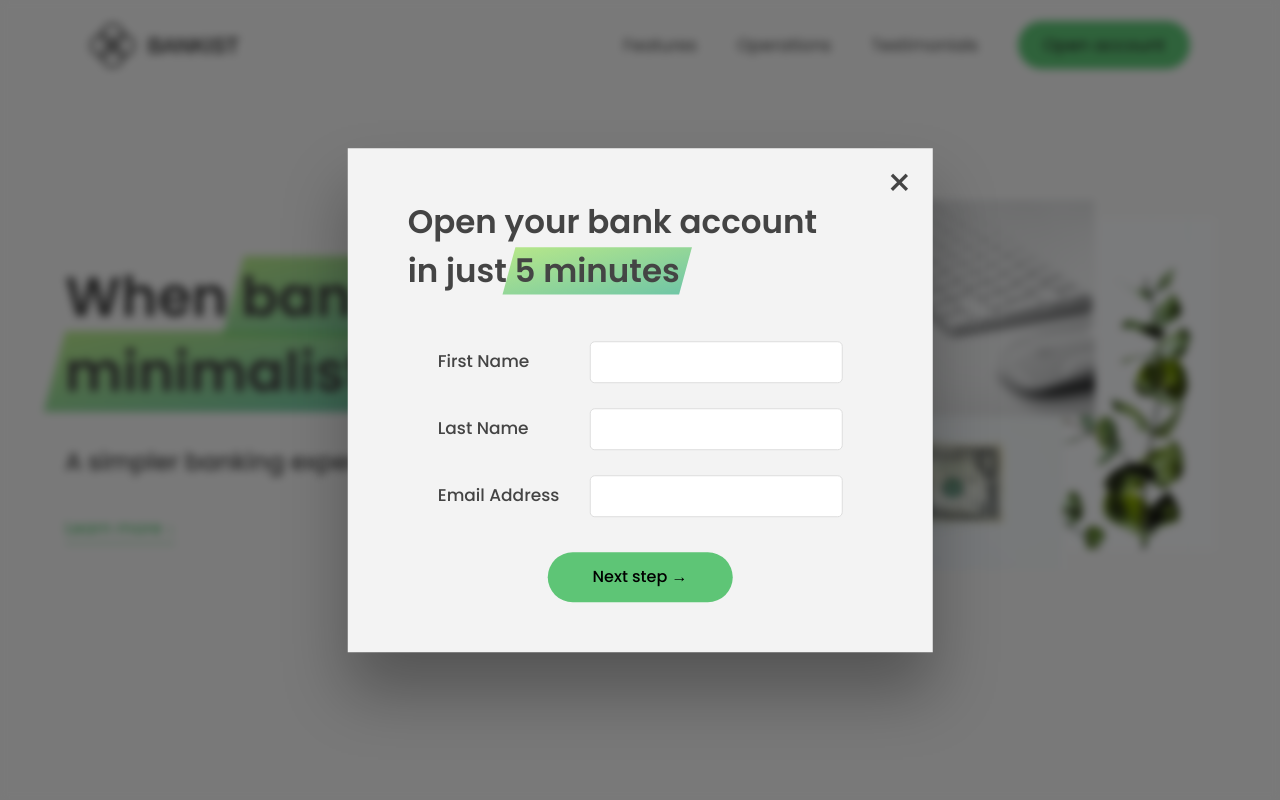
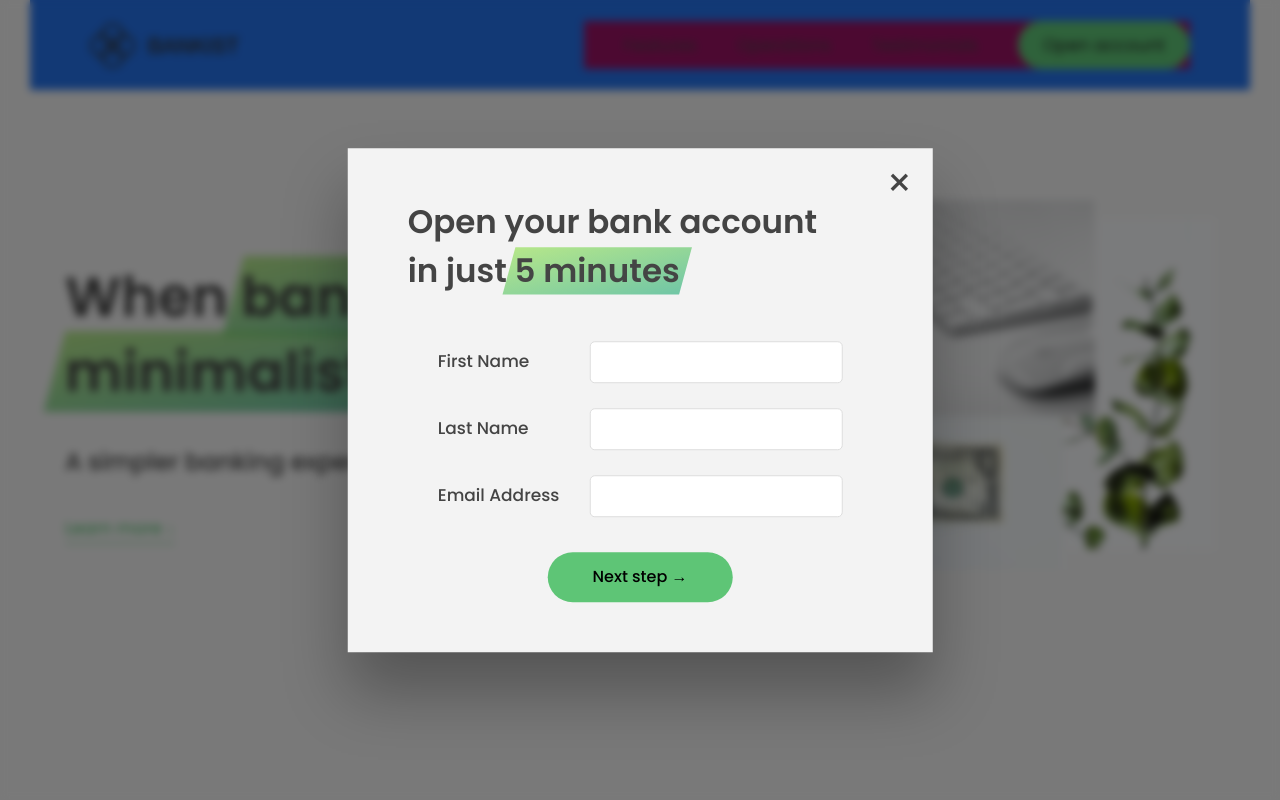
Before and after one commit to jibrilarbicho/Javascript, a plain HTML site: page Bankist-Website/index.html in a window 1280 px wide. Both pictures are taken after a click on the link "Open account". Shown: the top 800 px of the page. Drawn offline with Linux system fonts and the light colour scheme.

Commit message:
Propagation

```diff
--- a/Bankist-Website/index.html
+++ b/Bankist-Website/index.html
@@ -24,7 +24,7 @@
         />
         <ul class="nav__links">
           <li class="nav__item">
-            <a class="nav__link" href="#section--1">Features</a>
+            <a class="nav__link" href="">Features</a>
           </li>
           <li class="nav__item">
             <a class="nav__link" href="#section--2">Operations</a>
--- a/Bankist-Website/script.js
+++ b/Bankist-Website/script.js
@@ -88,3 +88,48 @@ const her = function () {
   h1.removeEventListener("mouseenter", her); //to listen event once only
 };
 h1.addEventListener("mouseenter", her);
+
+// const random = (min, max) => Math.floor(Math.random() * (max - min + 1) + min);
+
+// const randomColor = () =>
+//   `rgb(${random(0, 255)},${random(0, 255)},${random(0, 255)})`;
+// document.querySelector(".nav__link").addEventListener("click", function (e) {
+//   console.log("ki");
+//   this.style.backgroundColor = randomColor();
+// });
+// const randomInt = (min, max) =>
+//   Math.floor(Math.random() * (max - min + 1) + min);
+// const randomColor = () =>
+//   `rgb(${randomInt(0, 255)},${randomInt(0, 255)}, $ {randomInt(0, 255)})`;
+// document.querySelector(".nav___link").addEventListener("click", function (e) {
+//   this.style.backgroundColor = randomColor();
+// });
+// document.querySelector(".nav____links").addEventListener("click", function (e) {
+//   this.style.backgroundColor = randomColor();
+// });
+// document.querySelector(".nav").addEventListener("click", function (e) {
+//   this.style.backgroundColor = randomColor();
+// });
+const randomInt = (min, max) =>
+  Math.floor(Math.random() * (max - min + 1) + min);
+
+const randomColor = () =>
+  `rgb(${randomInt(0, 255)},${randomInt(0, 255)},${randomInt(0, 255)})`;
+
+document.querySelector(".nav__link").addEventListener("click", function (e) {
+  e.preventDefault();
+
+  this.style.backgroundColor = randomColor();
+  // e.stopPropagation();// to stop propagation
+});
+
+document.querySelector(".nav__links").addEventListener("click", function (e) {
+  e.preventDefault();
+
+  this.style.backgroundColor = randomColor();
+});
+
+document.querySelector(".nav").addEventListener("click", function (e) {
+  e.preventDefault();
+  this.style.backgroundColor = randomColor();
+});
```
